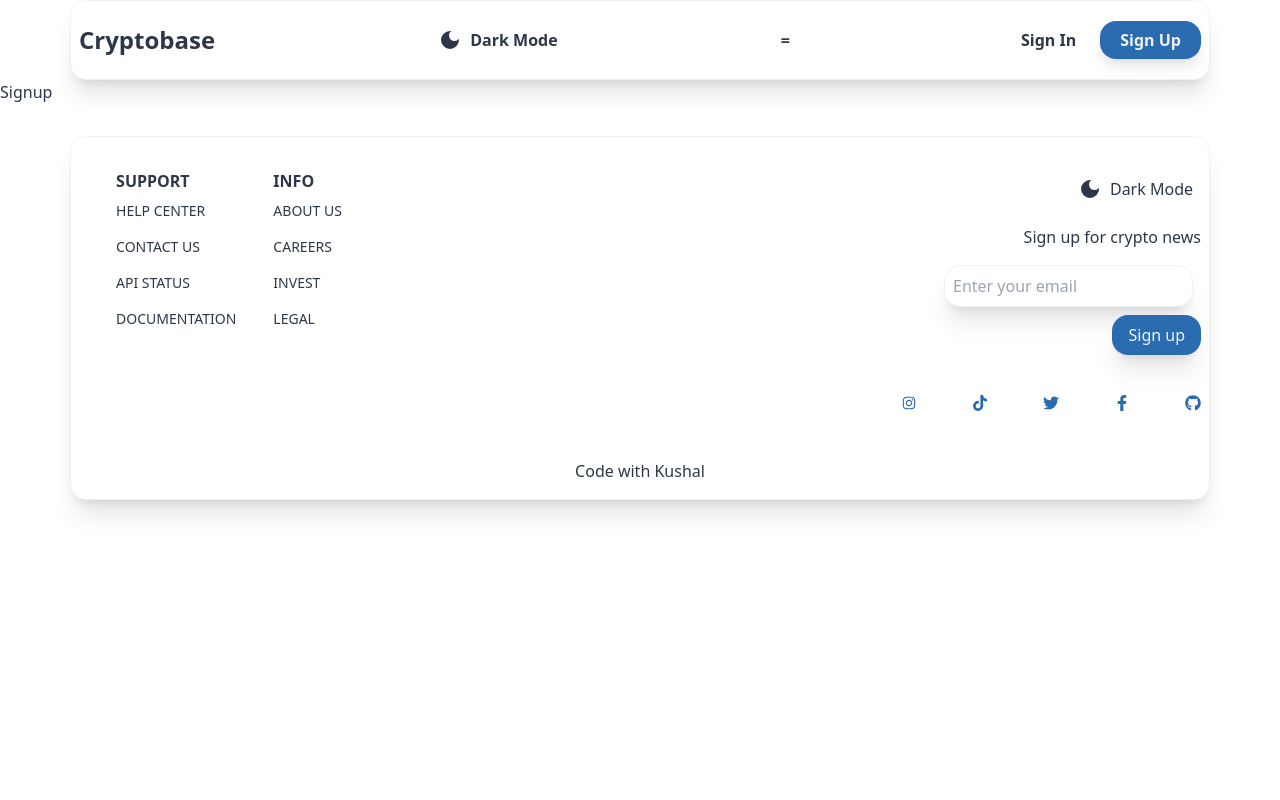
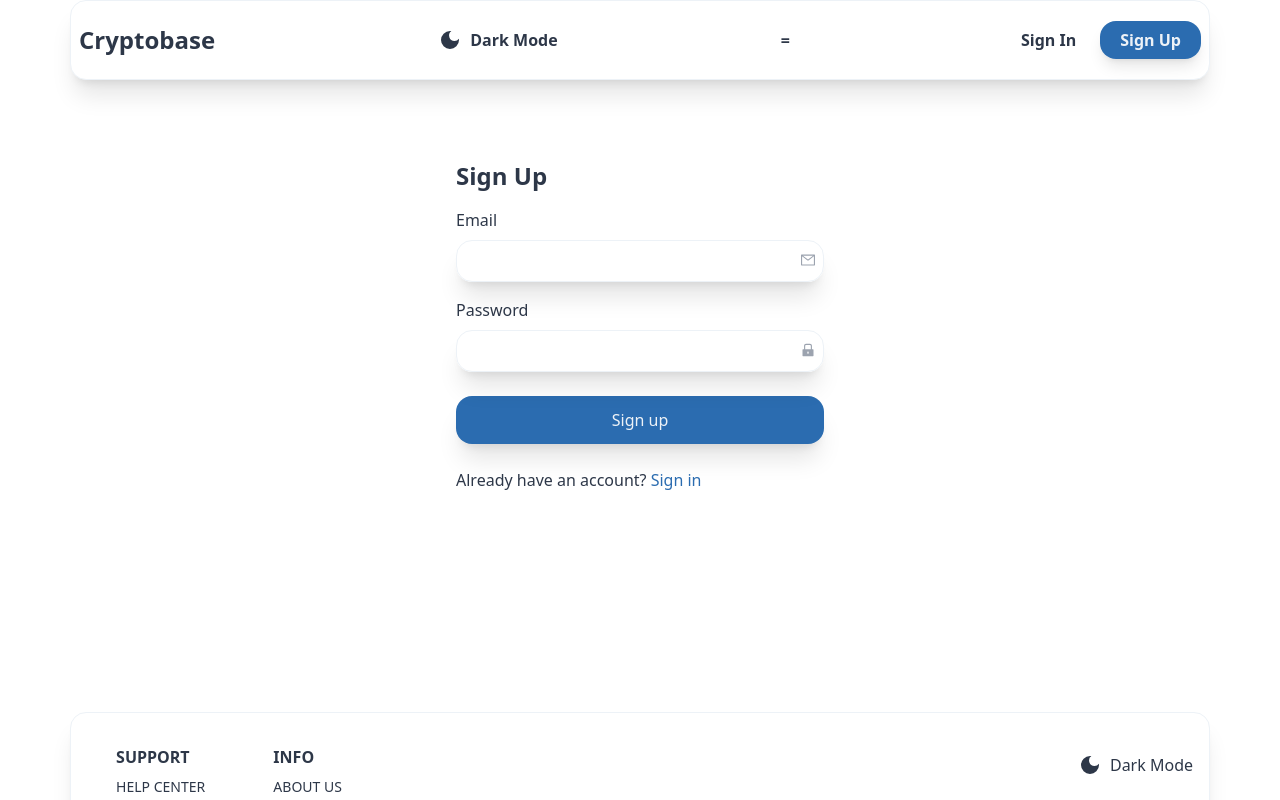
Before and after one commit to codesolverkushal/crypto-with-react, a React (Create React App) app: page /signup in a window 1280 px wide. Shown: the top 800 px of the page. Built offline with nearby package versions, Linux system fonts and the light colour scheme; no server answers.

Commit message:
Completed the Ui

```diff
--- a/package.json
+++ b/package.json
@@ -9,6 +9,7 @@
     "axios": "^1.6.3",
     "axios-rate-limit": "^1.3.0",
     "dompurify": "^3.0.6",
+    "firebase": "^10.7.1",
     "react": "^18.2.0",
     "react-dom": "^18.2.0",
     "react-icons": "^4.12.0",
--- a/src/routes/Account.js
+++ b/src/routes/Account.js
@@ -1,9 +1,37 @@
-import React from 'react'
+import React from 'react';
+
+
 
 const Account = () => {
-  return (
-    <div>Account</div>
-  )
-}
 
-export default Account
+   {
+    return (
+      <div className='max-w-[1140px] mx-auto'>
+        <div className='flex justify-between items-center my-12 py-8 rounded-div'>
+          <div>
+            <h1 className='text-2xl font-bold'>Account</h1>
+            <div>
+              <p>Welcome, kushal</p>
+            </div>
+          </div>
+          <div>
+            <button
+
+              className='border px-6 py-2 rounded-2xl shadow-lg hover:shadow-2xl'
+            >
+              Sign Out
+            </button>
+          </div>
+        </div>
+        <div className='flex justfiy-between items-center my-12 py-8 rounded-div'>
+          <div className='w-full min-h-[300px]'>
+            <h1 className='text-2xl font-bold py-4'>Watch List</h1>
+
+          </div>
+        </div>
+      </div>
+    );
+  }
+};
+
+export default Account;
--- a/src/routes/Signin.js
+++ b/src/routes/Signin.js
@@ -1,9 +1,51 @@
-import React from 'react'
+import React, { useState } from 'react';
+import { AiFillLock, AiOutlineMail } from 'react-icons/ai';
+import { Link } from 'react-router-dom';
 
 const Signin = () => {
+
+
+
   return (
-    <div>Signin</div>
-  )
-}
+    <div>
+      <div className='max-w-[400px] mx-auto min-h-[600px] px-4 py-20'>
+        <h1 className='text-2xl font-bold'>Sign In</h1>
+        <form>
+          <div className='my-4'>
+            <label>Email</label>
+            <div className='my-2 w-full relative rounded-2xl shadow-xl'>
+              <input
 
-export default Signin
+                className='w-full p-2 bg-primary border border-input rounded-2xl'
+                type='email'
+              />
+              <AiOutlineMail className='absolute right-2 top-3 text-gray-400' />
+            </div>
+          </div>
+          <div className='my-4'>
+            <label>Password</label>
+            <div className='my-2 w-full relative rounded-2xl shadow-xl'>
+              <input
+
+                className='w-full p-2 bg-primary border border-input rounded-2xl'
+                type='password'
+              />
+              <AiFillLock className='absolute right-2 top-3 text-gray-400' />
+            </div>
+          </div>
+          <button className='w-full my-2 p-3 bg-button text-btnText rounded-2xl shadow-xl'>
+            Sign in
+          </button>
+        </form>
+        <p className='my-4'>
+          Don't have an account?{' '}
+          <Link to='/signup' className='text-accent'>
+            Sign up
+          </Link>
+        </p>
+      </div>
+    </div>
+  );
+};
+
+export default Signin;
--- a/src/routes/Signup.js
+++ b/src/routes/Signup.js
@@ -1,9 +1,54 @@
-import React from 'react'
+import React, { useState } from 'react';
+import { AiFillLock, AiOutlineMail } from 'react-icons/ai';
+import { Link } from 'react-router-dom';
+
 
 const Signup = () => {
+
+
+
+
   return (
-    <div>Signup</div>
-  )
-}
+    <div>
+      <div className='max-w-[400px] mx-auto min-h-[600px] px-4 py-20'>
+        <h1 className='text-2xl font-bold'>Sign Up</h1>
 
-export default Signup
+        <form>
+          <div className='my-4'>
+            <label>Email</label>
+            <div className='my-2 w-full relative rounded-2xl shadow-xl'>
+              <input
+
+                className='w-full p-2 bg-primary border border-input rounded-2xl'
+                type='email'
+              />
+              <AiOutlineMail className='absolute right-2 top-3 text-gray-400' />
+            </div>
+          </div>
+          <div className='my-4'>
+            <label>Password</label>
+            <div className='my-2 w-full relative rounded-2xl shadow-xl'>
+              <input
+
+                className='w-full p-2 bg-primary border border-input rounded-2xl'
+                type='password'
+              />
+              <AiFillLock className='absolute right-2 top-3 text-gray-400' />
+            </div>
+          </div>
+          <button className='w-full my-2 p-3 bg-button text-btnText rounded-2xl shadow-xl'>
+            Sign up
+          </button>
+        </form>
+        <p className='my-4'>
+          Already have an account?{' '}
+          <Link to='/signin' className='text-accent'>
+            Sign in
+          </Link>
+        </p>
+      </div>
+    </div>
+  );
+};
+
+export default Signup;
```
Also changed, not shown: 1 other file (tests, documents, lock files or other folders).
